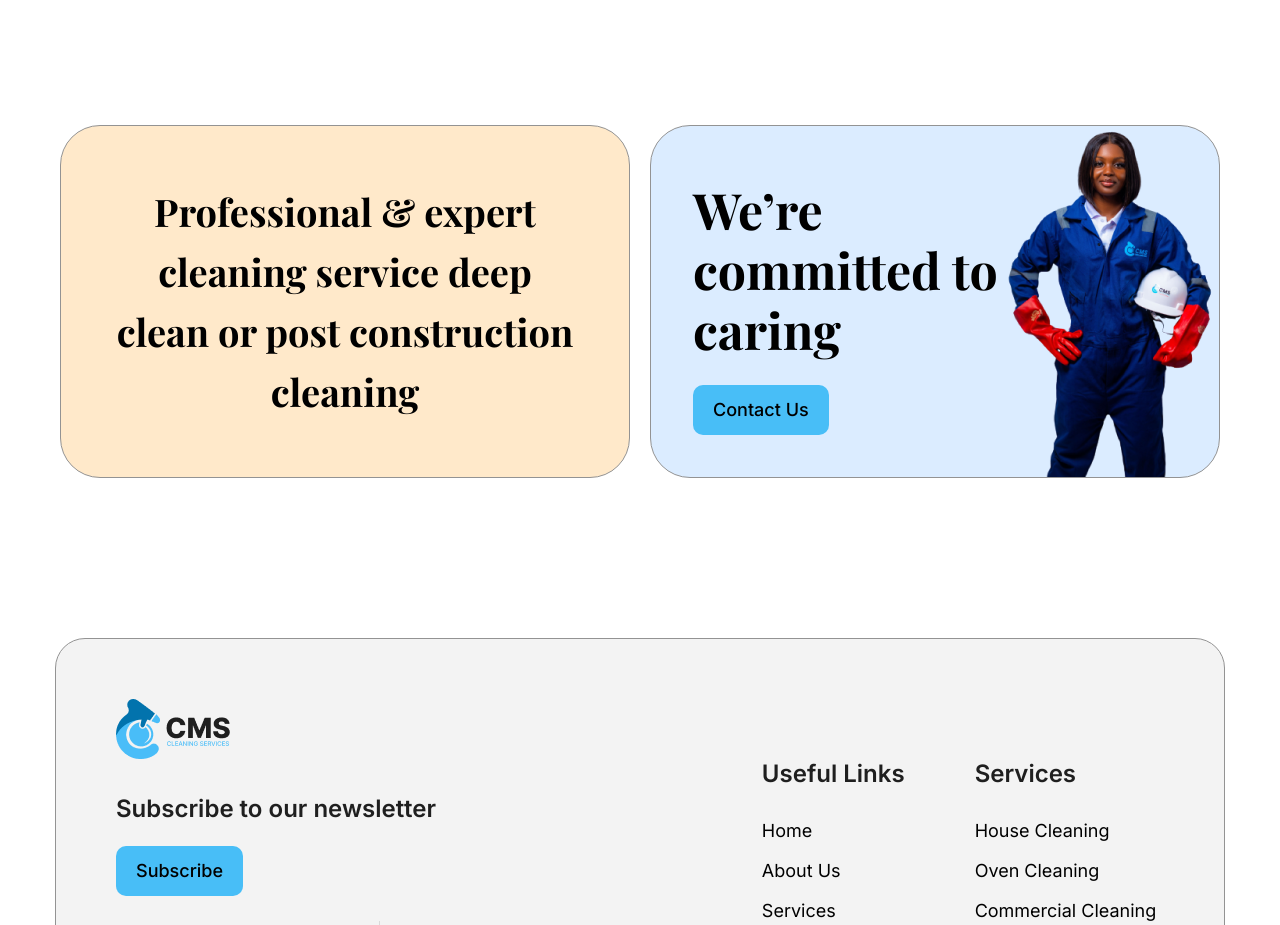
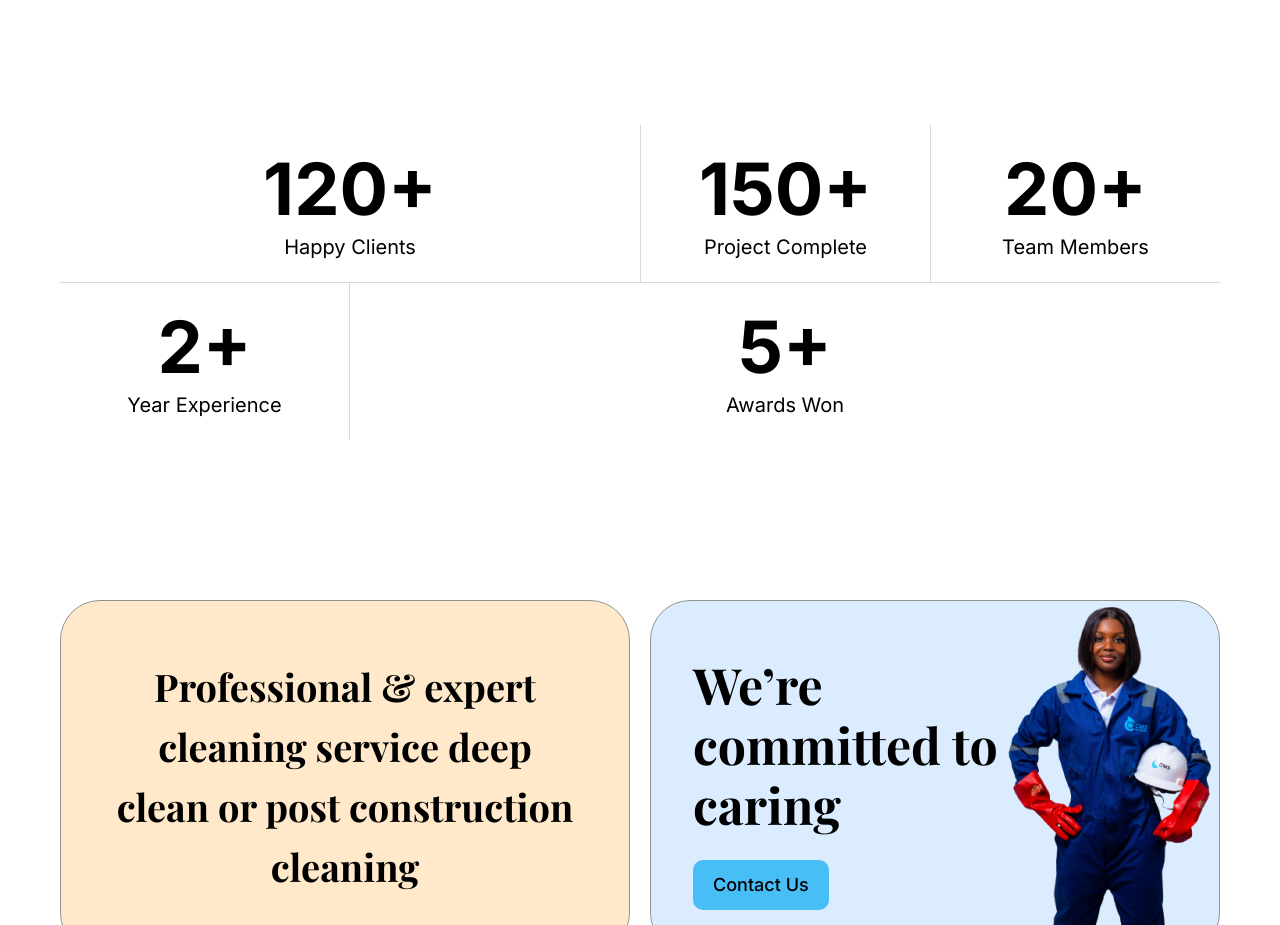
Before and after one commit to sabbir53rahman/Cleaning_services, a React (Vite) app: page /about in a window 1280 px wide. Shown: the part 2920-3845 px from the top of the page. Built offline with nearby package versions, Linux system fonts and the light colour scheme.

Commit message:
One section left

```diff
--- a/src/pages/AboutUs/AboutUs.jsx
+++ b/src/pages/AboutUs/AboutUs.jsx
@@ -167,6 +167,64 @@ function AboutUs() {
         </div>
       </div>
 
+      <div className="my_container pb-[80px] md:pb-[110px] lg:pb-[160px]">
+        <div className="grid grid-cols-1 sm:grid-cols-2 lg:grid-cols-4 ">
+          {/* First Row */}
+          <div
+            className="col-span-1 sm:col-span-2 lg:col-span-2 p-[20px]
+                  lg:border-r-0 lg:border-t-0 border-[#D9D9D9]
+                 border lg:border-l-0  lg:border-[#D9D9D9]"
+          >
+            <h2 className="text-[72px] leading-[87px] font-bold text-center">
+              120+
+            </h2>
+            <p className="text-[20px] text-center">Happy Clients</p>
+          </div>
+          <div
+            className="col-span-1 p-[20px]
+                 border-t-0 lg:border-l lg:border-r-0 lg:border-t-0
+                 border border-[#D9D9D9]  lg:border-[#D9D9D9]"
+          >
+            <h2 className="text-[72px] leading-[87px] font-bold text-center">
+              150+
+            </h2>
+            <p className="text-[20px] text-center">Project Complete</p>
+          </div>
+          <div
+            className="col-span-1 p-[20px]
+                 border-t-0 lg:border-l lg:border-t-0 border-[#D9D9D9]
+                 border lg:border-r-0  lg:border-[#D9D9D9]"
+          >
+            <h2 className="text-[72px] leading-[87px] font-bold text-center">
+              20+
+            </h2>
+            <p className="text-[20px] text-center">Team Members</p>
+          </div>
+
+          {/* Second Row */}
+          <div
+            className="col-span-1 p-[20px]
+                 border-t-0 lg:border-b-0 lg:border-l-0 lg:border-r lg:border-t-0 border-[#D9D9D9]
+                 border border-b-0 lg:border-[#D9D9D9]"
+          >
+            <h2 className="text-[72px] leading-[87px] font-bold text-center">
+              2+
+            </h2>
+            <p className="text-[20px] text-center">Year Experience</p>
+          </div>
+          <div
+            className="col-span-1 sm:col-span-2 lg:col-span-3 p-[20px]
+                 border-t lg:border-l-0 lg:border-b-0 lg:border-r-0 lg:border-t-0 lg:border-[#D9D9D9]
+                 border border-[#D9D9D9] "
+          >
+            <h2 className="text-[72px] leading-[87px] font-bold text-center">
+              5+
+            </h2>
+            <p className="text-[20px] text-center">Awards Won</p>
+          </div>
+        </div>
+      </div>
+
       {/* contact us section */}
 
       <div className="my_container flex flex-col lg:flex-row pb-[160px] gap-[20px]">
--- a/src/pages/Services/Services.jsx
+++ b/src/pages/Services/Services.jsx
@@ -92,7 +92,7 @@ function Services() {
       </div>
 
       {/* Job done section */}
-      <div className="max-w-[971px] mx-[10px] md:mx-[20px] lg:mx-auto flex flex-col lg:flex-row  lg:pb-[160px] pb-[80px]">
+      <div className="max-w-[971px] mx-[10px] md:mx-[20px] lg:mx-auto flex flex-col lg:flex-row gap-[20px] lg:pb-[160px] pb-[80px]">
         <div className="lg:max-w-[496px]">
           <p className="text text-[#4F4F4F]">
             We promise to prioritize your and surpass your expectations at every
```
